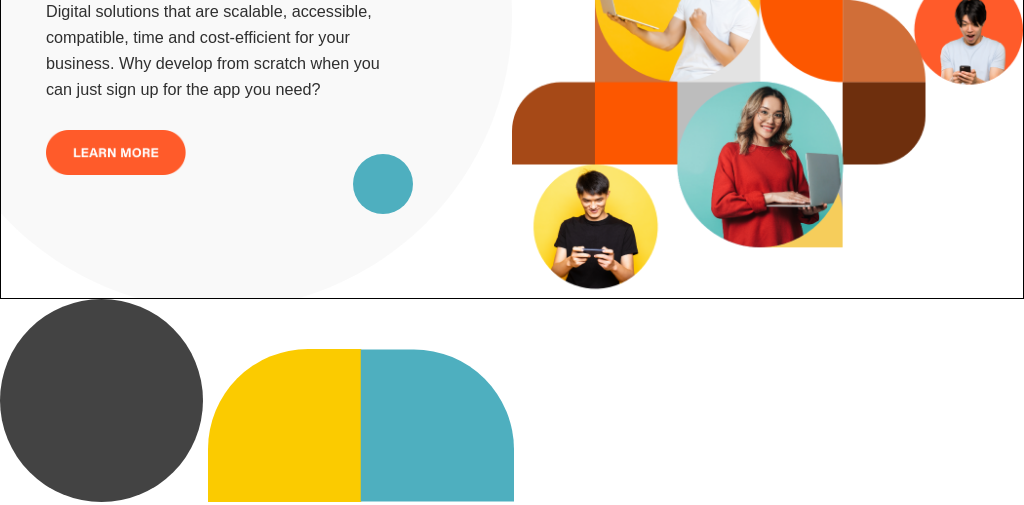
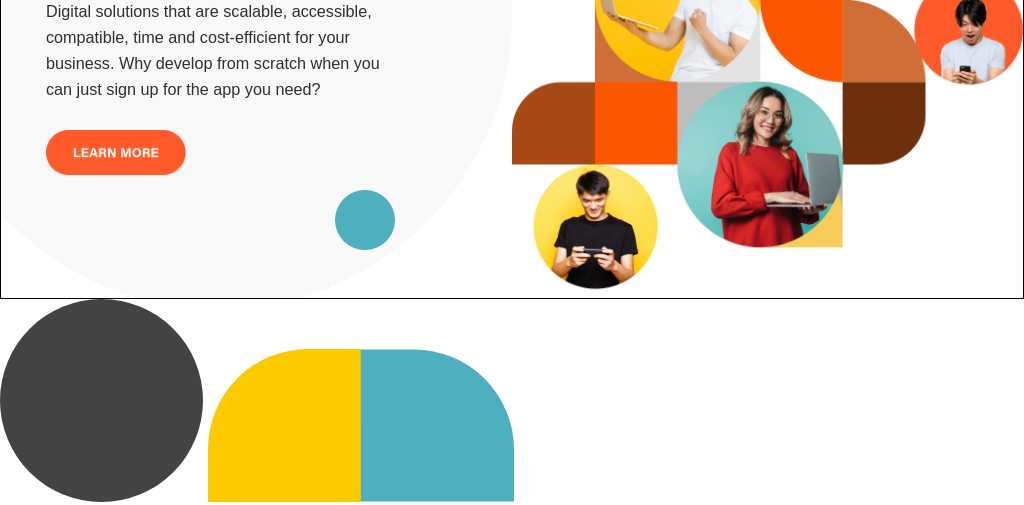
Before and after one commit to tracyarciaga/boost-mnl-lp, a plain HTML site: page x.index.html in a window 1024 px wide. Shown: the part 275-780 px from the top of the page. Drawn offline with nearby package versions, Linux system fonts and the light colour scheme; a web font is replaced by a local one.

Commit message:
troubleshoot

```diff
--- a/src/css/main.css
+++ b/src/css/main.css
@@ -430,8 +430,8 @@ select {
 
   #blue-ellipse {
     position: absolute;
-    margin-top: 24em;
-    margin-left: 14em;
+    margin-top: 26em;
+    margin-left: 12em;
     width: 60px;
     height: 60px;
     display: block;
@@ -489,7 +489,7 @@ select {
   #blue-ellipse {
     position: absolute;
     margin-top: 24em;
-    margin-left: 20em;
+    margin-left: 24em;
     width: 70px;
     height: 70px;
     display: block;
```
